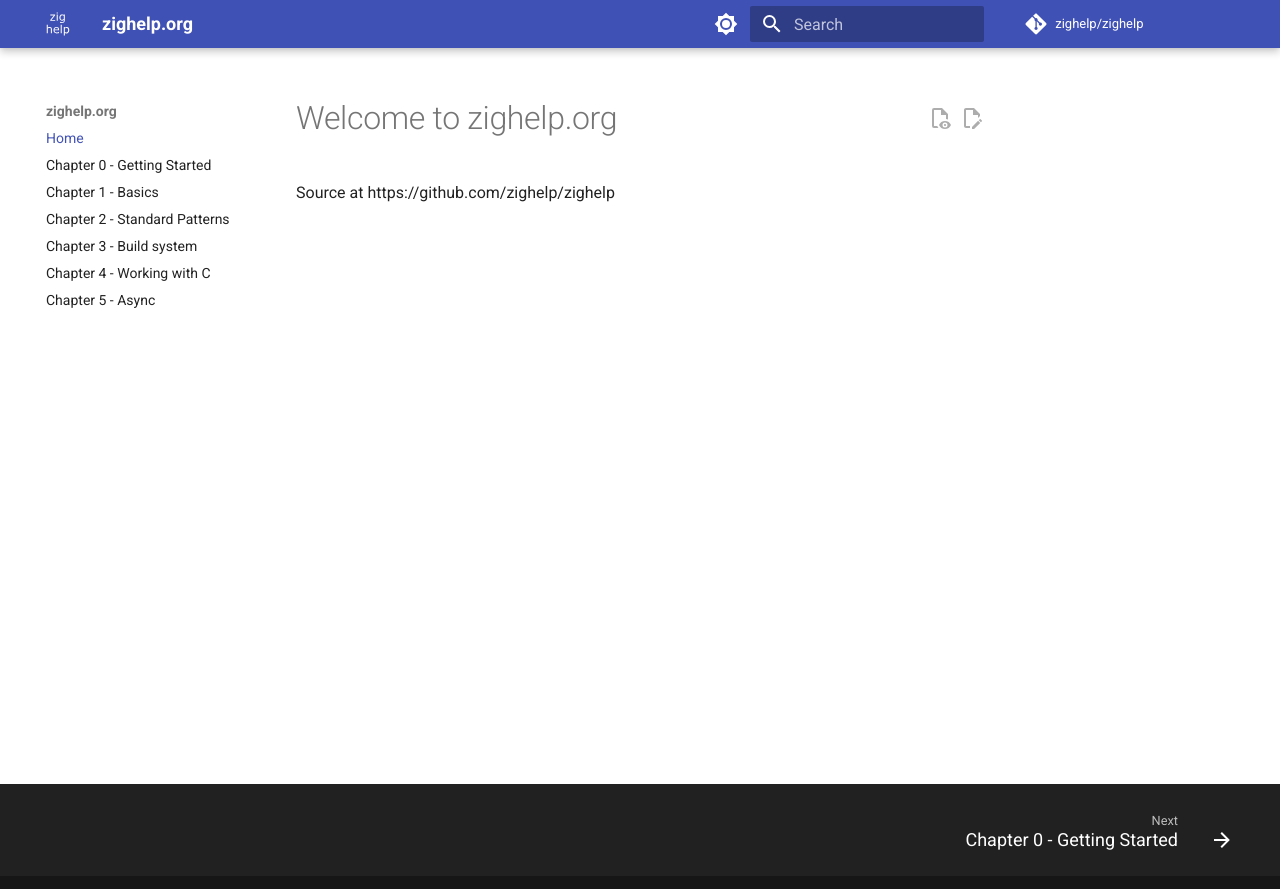
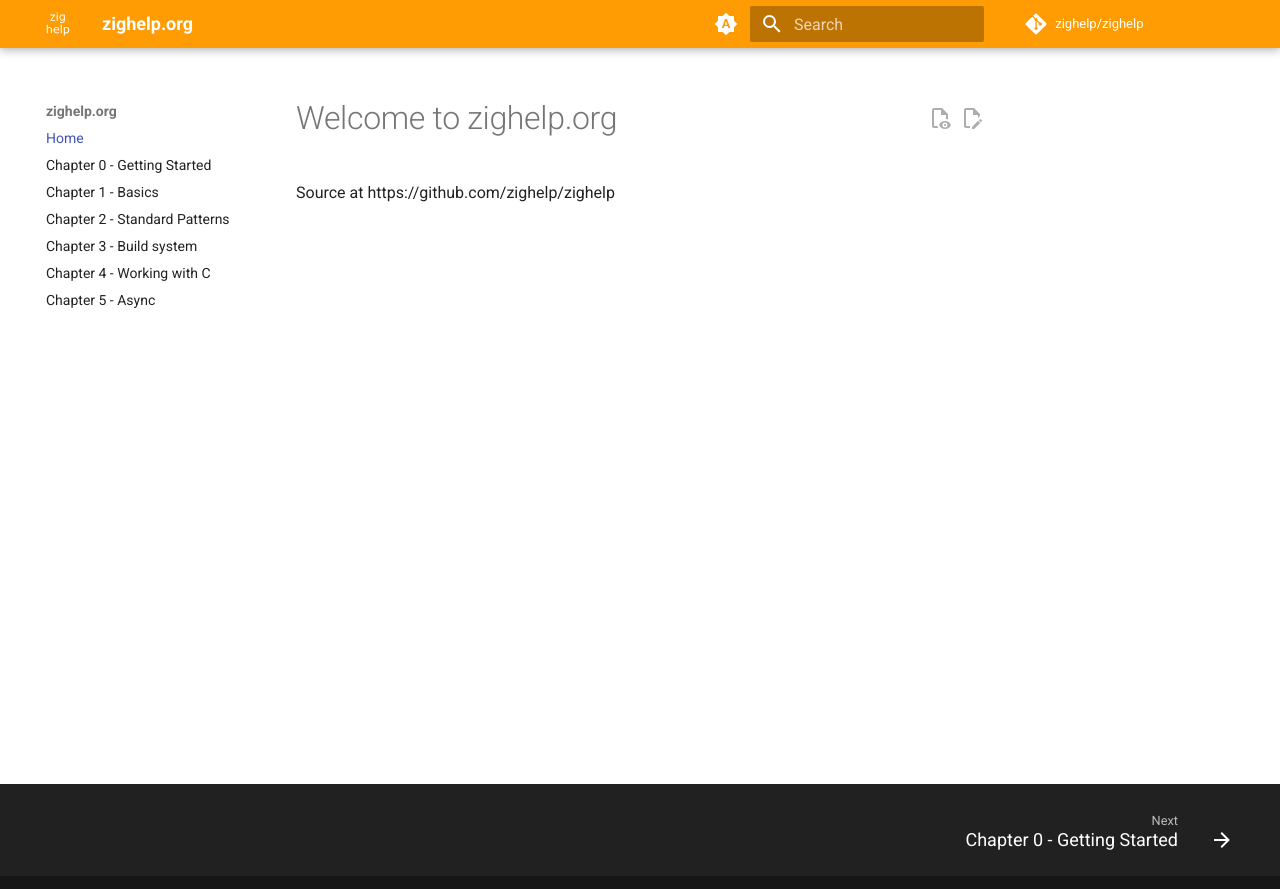
Before and after one commit to Sobeston/zig.guide, an MkDocs documentation site: the page built from docs/README.md, in a window 1280 px wide. Shown: the top 889 px of the page. Built offline with MkDocs 1.6.1 and Material for MkDocs 9.7.7, drawn with Linux system fonts in a browser that asks for light colours; comment, search, counter and statistics services are not loaded.

Commit message:
color schemes: different primary for light and night

```diff
--- /dev/null
+++ b/docs/stylesheets/extra.css
@@ -0,0 +1,8 @@
+[data-md-color-scheme="slate"] {
+  --md-hue: 5;
+  --md-primary-fg-color: #eda73b;
+}
+
+[data-md-color-scheme="zighelp"] {
+  --md-primary-fg-color: #ff9c04;
+}
--- a/mkdocs.yml
+++ b/mkdocs.yml
@@ -12,18 +12,30 @@
       title: " "
       permalink: true
 
+extra_css:
+  - stylesheets/extra.css
+
 theme:
   name: material
   logo: assets/images/logo.svg
   palette:
+    # Palette toggle for automatic mode
+    - media: "(prefers-color-scheme)"
+      scheme: zighelp
+      toggle:
+        icon: material/brightness-auto
+        name: Switch to system preference
+
     # Palette toggle for light mode
-    - scheme: default
+    - media: "(prefers-color-scheme: light)"
+      scheme: zighelp
       toggle:
         icon: material/brightness-7
         name: Switch to dark mode
 
     # Palette toggle for dark mode
-    - scheme: slate
+    - media: "(prefers-color-scheme: dark)"
+      scheme: slate
       toggle:
         icon: material/brightness-4
         name: Switch to light mode
```
